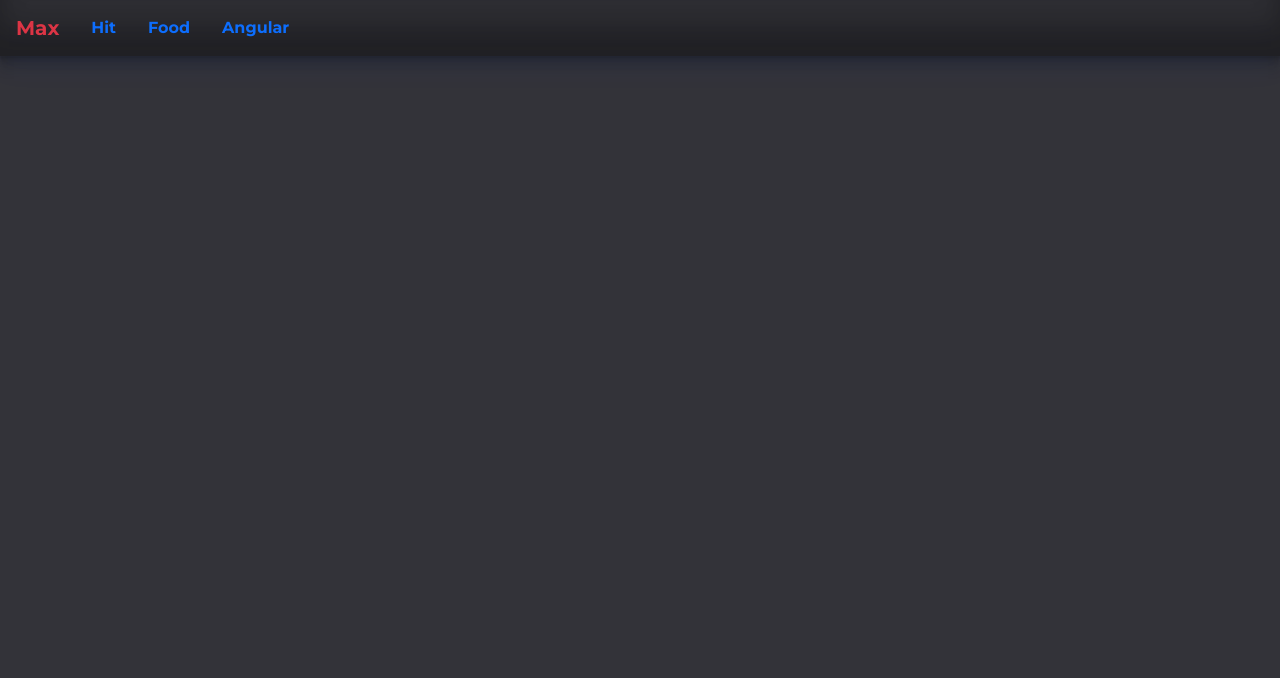
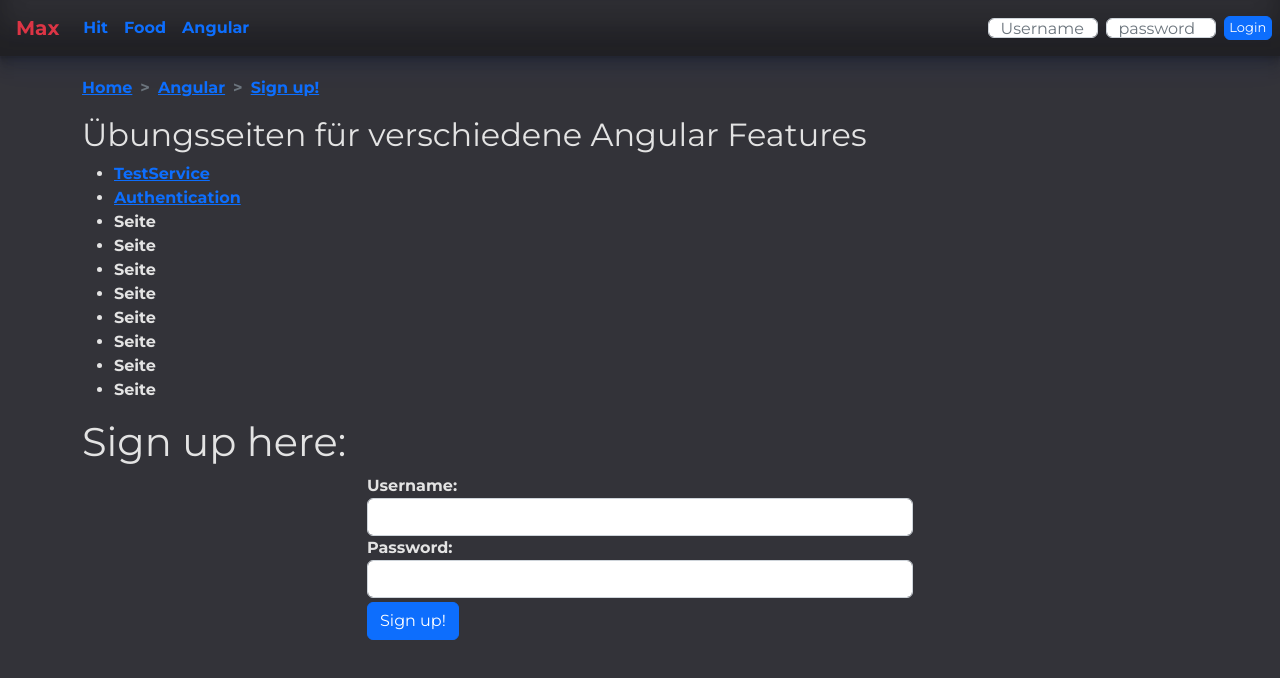
Before and after one commit to Maxqlt/Maxqlt, an Angular app: page /angular/auth in a window 1280 px wide. Before the commit this address led to /. Shown: the top 678 px of the page. Built offline with nearby package versions, Linux system fonts and the light colour scheme.

Commit message:
first authentication steps

```diff
--- a/src/app/Pages/angular-tests/angular-tests.component.html
+++ b/src/app/Pages/angular-tests/angular-tests.component.html
@@ -2,7 +2,7 @@
 
 <ul>
     <li>        <a routerLink="/angular/testService"> TestService    </a>    </li>
-    <router-outlet></router-outlet>
+    <li>        <a routerLink="/angular/auth"> Authentication    </a>    </li>
     <li>        Seite    </li>
     <li>        Seite    </li>
     <li>        Seite    </li>
@@ -12,3 +12,5 @@
     <li>        Seite    </li>
     <li>        Seite    </li>
 </ul>
+
+<router-outlet></router-outlet>
--- /dev/null
+++ b/src/app/Pages/angular-tests/auth/auth.component.html
@@ -0,0 +1,20 @@
+<div class="row">
+    <h1>Sign up here:</h1>
+    <div class="col-6 offset-3">
+        <form>
+            <div class="form-group">
+                <label for="username">Username:</label>
+                <input type="text" id="username" class="form-control">
+            </div>
+            <div class="form-group">
+                <label for="password">Password:</label>
+                <input type="password" id="password" class="form-control">
+            </div>
+            <div class="mt-1">
+                <button class="btn btn-primary">
+                    Sign up!
+                </button>
+            </div>
+        </form>
+    </div>
+</div>
--- /dev/null
+++ b/src/app/Pages/angular-tests/auth/auth.component.ts
@@ -0,0 +1,15 @@
+import { Component, OnInit } from '@angular/core';
+
+@Component({
+  selector: 'app-auth',
+  templateUrl: './auth.component.html',
+  styleUrls: ['./auth.component.css']
+})
+export class AuthComponent implements OnInit {
+
+  constructor() { }
+
+  ngOnInit(): void {
+  }
+
+}
--- a/src/app/app-routing.module.ts
+++ b/src/app/app-routing.module.ts
@@ -6,6 +6,7 @@ import { FoodPageComponent } from "./pages/food-page/food-page.component";
 import { AngularTestsComponent } from "./pages/angular-tests/angular-tests.component";
 import { HomeComponent } from "./home/home.component";
 import { TestServiceComponent } from "./pages/angular-tests/test-service/test-service.component";
+import { AuthComponent } from "./pages/angular-tests/auth/auth.component";
 
 const appRoutes: Routes = [
 
@@ -15,6 +16,7 @@ const appRoutes: Routes = [
     { path: 'angular', component: AngularTestsComponent, title: 'Angular', data: { breadcrumb: 'Angular' },
         children:[
             { path: 'testService', component: TestServiceComponent, title: 'Testservice', data: { breadcrumb: 'TestService' } },
+            { path: 'auth', component: AuthComponent, title: 'Sign Up!', data: { breadcrumb: 'Sign up!' } },
             // data: { breadcrumb: (data: any) => `${data.user.name}` }, use: getLabel(data: Data) in component data[user: name]
         ]
     },
--- a/src/app/app.module.ts
+++ b/src/app/app.module.ts
@@ -13,6 +13,8 @@ import { AngularTestsComponent } from './pages/angular-tests/angular-tests.compo
 import { AppRoutingModule } from './app-routing.module';
 import { TestServiceComponent } from './pages/angular-tests/test-service/test-service.component';
 import { BreadcrumbService } from './service/Breadcrumb.service';
+import { LoginComponent } from './header/login/login.component';
+import { AuthComponent } from './Pages/angular-tests/auth/auth.component';
 
 
 @NgModule({
@@ -25,6 +27,8 @@ import { BreadcrumbService } from './service/Breadcrumb.service';
     FoodPageComponent,
     AngularTestsComponent,
     TestServiceComponent,
+    LoginComponent,
+    AuthComponent,
   ],
   imports: [
     BrowserModule,
--- a/src/app/header/header.component.css
+++ b/src/app/header/header.component.css
@@ -1,6 +1,7 @@
 .navbar{
     box-shadow: 0px 9px 30px rgba(5, 72, 255, 0.062), 0px -23px 25px 0px rgba(0, 0, 0, 0.17) inset, 0px -36px 30px 0px rgba(0, 0, 0, 0.15) inset, 0px -79px 40px 0px rgba(0, 0, 0, 0.1) inset, 0px 2px 1px rgba(0, 0, 0, 0.06), 0px 4px 2px rgba(0, 0, 0, 0.09), 0px 8px 4px rgba(0, 0, 0, 0.09), 0px 16px 8px rgba(0, 0, 0, 0.09);
     margin-bottom: 20px;
+    align-items: normal;
 }
 
 .navbar-brand{
@@ -10,7 +11,19 @@
 .nav-link.active{
     box-shadow: inset 0px 0px 10px 4px var(--bs-danger);
 }
-.nav-link:hover, .nav-link:focus {
-    color: var(--bs-nav-link-hover-color);
+.nav-link:hover, .nav-link:focus, .nav-link:active, .nav-link.active{
+    color: var(--bs-primary);
     background-color: rgba(253, 253, 253, 0.096);
 }
+.navbar-nav, .nav-link{
+    color: var(--bs-primary);
+}
+.form-control{
+    height: 50%;
+    align-self: center;
+}
+.btn{
+    padding: 0.1rem 0.3rem;
+    font-size: small;
+    align-self: center;
+}
--- a/src/app/header/header.component.html
+++ b/src/app/header/header.component.html
@@ -7,7 +7,7 @@
         Max
     </a>
 
-    <ul class="nav">
+    <ul class="navbar-nav me-auto">
       <li class="nav-item">
         <a
           routerLinkActive="active"
@@ -26,10 +26,17 @@
         <a
           routerLinkActive="active"
           routerLink="/angular"
-          class="nav-link">Angular
+          class="nav-link"
+          [routerLinkActiveOptions]="{exact: true}">Angular
         </a>
       </li>
     </ul>
+
+    <form class="d-flex">
+      <input class="form-control me-2" type="Username" placeholder="Username" aria-label="Username" size="8">
+      <input class="form-control " type="password" placeholder="password" aria-label="password" size="8">
+      <button class="btn btn-primary mx-2" type="submit">Login</button>
+    </form>
 </nav>
 <app-breadcrumb>
 </app-breadcrumb>
--- /dev/null
+++ b/src/app/header/login/login.component.html
@@ -0,0 +1 @@
+<p>login works!</p>
--- /dev/null
+++ b/src/app/header/login/login.component.ts
@@ -0,0 +1,15 @@
+import { Component, OnInit } from '@angular/core';
+
+@Component({
+  selector: 'app-login',
+  templateUrl: './login.component.html',
+  styleUrls: ['./login.component.css']
+})
+export class LoginComponent implements OnInit {
+
+  constructor() { }
+
+  ngOnInit(): void {
+  }
+
+}
```
Also changed, not shown: src/app/Pages/angular-tests/auth/auth.component.css (added), src/app/header/login/login.component.css (added).
